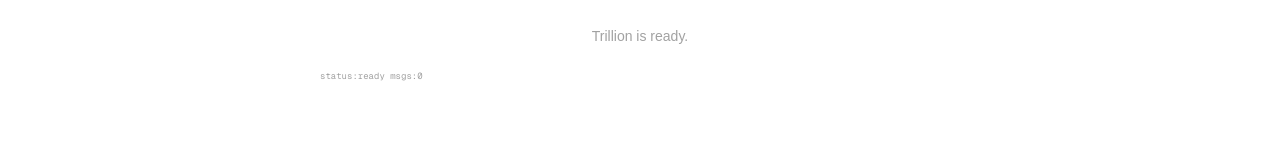
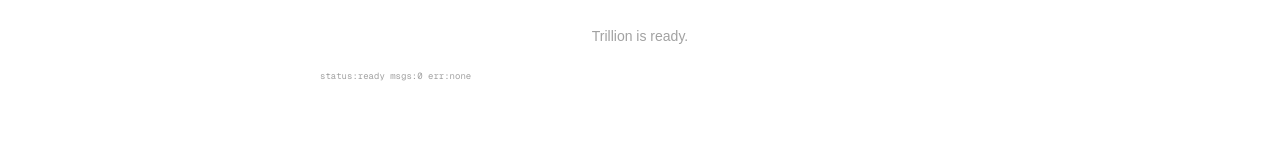
Before and after one commit to bkyle50/kb-helper-, a Next.js app: page / in a window 1280 px wide. Shown: the part 163-323 px from the top of the page. Built offline with nearby package versions, Linux system fonts and the light colour scheme.

Commit message:
debug: add error state to UI diagnostic display

```diff
--- a/src/components/chat.tsx
+++ b/src/components/chat.tsx
@@ -5,7 +5,7 @@
 import { useEffect, useRef, useState } from 'react';
 
 export function Chat() {
-  const { messages, sendMessage, status } = useChat();
+  const { messages, sendMessage, status, error } = useChat();
   const [input, setInput] = useState('');
   const bottomRef = useRef<HTMLDivElement>(null);
   const inputRef = useRef<HTMLTextAreaElement>(null);
@@ -40,7 +40,7 @@
           </p>
         )}
         <pre className="text-[9px] opacity-40 break-all whitespace-pre-wrap">
-          {`status:${status} msgs:${messages.length}\n`}
+          {`status:${status} msgs:${messages.length} err:${error?.message ?? 'none'}\n`}
           {messages.map((m) => `[${m.role}] parts:${JSON.stringify(m.parts)}`).join('\n')}
         </pre>
         {messages.map((msg) => {
```
